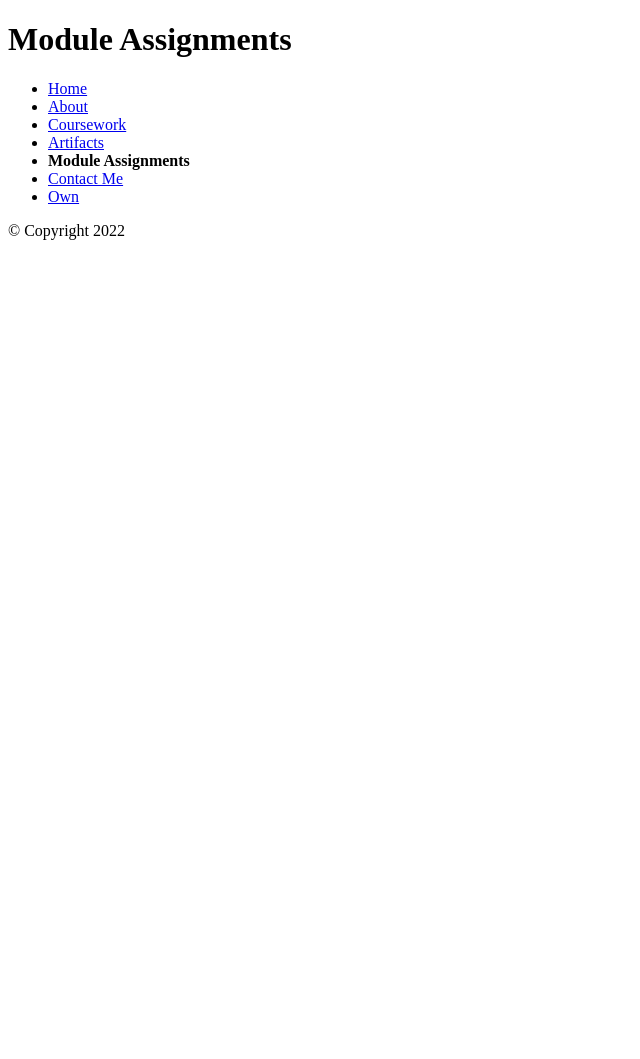
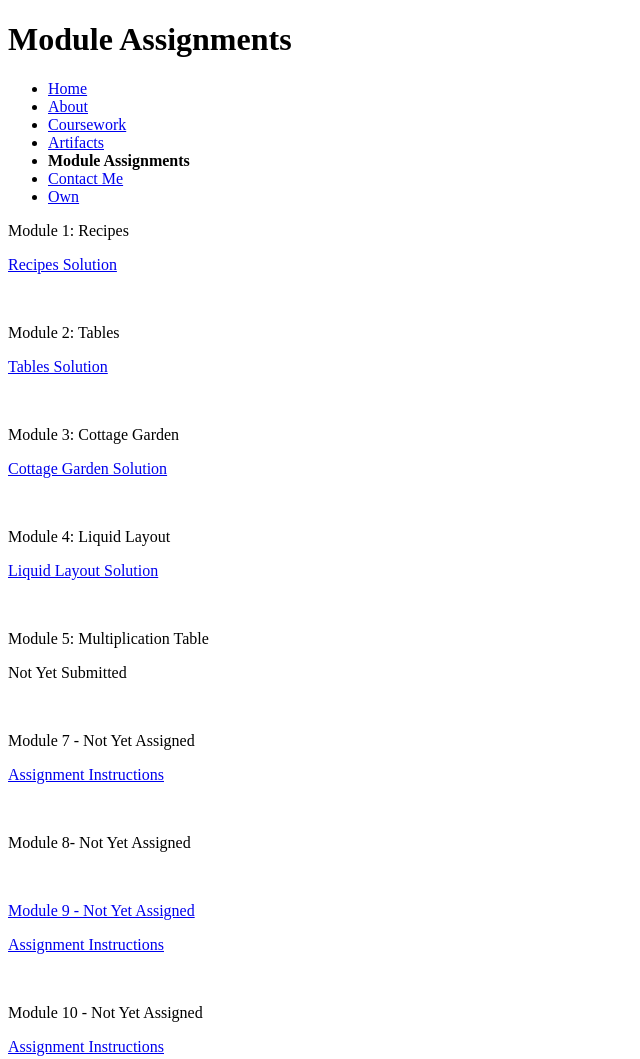
Before and after one commit to brehma/PROG109, a plain HTML site: page portfolio/moduleassignments.html in a window 1280 px wide. Shown: the top 1059 px of the page, without its empty margins (0-640 px from the left). Before the commit the page ends 800 px from the top, so only its background shows below. Drawn offline with Linux system fonts and the light colour scheme.

Commit message:
Update moduleassignments.html

```diff
--- a/portfolio/moduleassignments.html
+++ b/portfolio/moduleassignments.html
@@ -20,7 +20,32 @@
 			</div>
 		</div>
 		<div id="content">
-
+			<p>Module 1: Recipes</p>
+			<p><a href="https://nd02.github.io/PROG109/recipes/index.html" target="_blank">Recipes Solution</a></p>
+			<br>
+			<p>Module 2: Tables</p>
+			<p><a href= "https://nd02.github.io/PROG109/tables/index.html" target="_blank">Tables Solution</a></p>
+			<br>
+			<p>Module 3: Cottage Garden</p>
+			<p><a href="https://nd02.github.io/PROG109/cottage%20garden/index.html" target="_blank">Cottage Garden Solution</a></p>
+			<br>
+			<p>Module 4: Liquid Layout</p>
+			<p><a href="https://nd02.github.io/PROG109/liquid%20layout/module04.html" target="_blank">Liquid Layout Solution</a></p>
+			<br>
+			<p>Module 5: Multiplication Table</p>
+			<p>Not Yet Submitted</p>
+			<br>
+			<p>Module 7 - Not Yet Assigned</p>
+			<p><a href= "https://bc.instructure.com/courses/2175784/assignments/25001085" target="_blank">Assignment Instructions</a></p>
+			<br>
+			<p>Module 8- Not Yet Assigned</p>
+			<p><a href="https://bc.instructure.com/courses/2175784/assignments/25001087" target="_blank"><Assignment Instructions</a></p>
+			<br>
+			<p>Module 9 - Not Yet Assigned</p>
+			<p><a href ="https://bc.instructure.com/courses/2175784/assignments/25001090" target="_blank">Assignment Instructions</a></p>
+			<br>
+			<p>Module 10 - Not Yet Assigned</p>
+			<p><a href ="https://bc.instructure.com/courses/2175784/assignments/25001093" target="_blank">Assignment Instructions</a></p>
 		</div>
 		<div id="footer">
 			<p>&copy; Copyright 2022</p>
```
